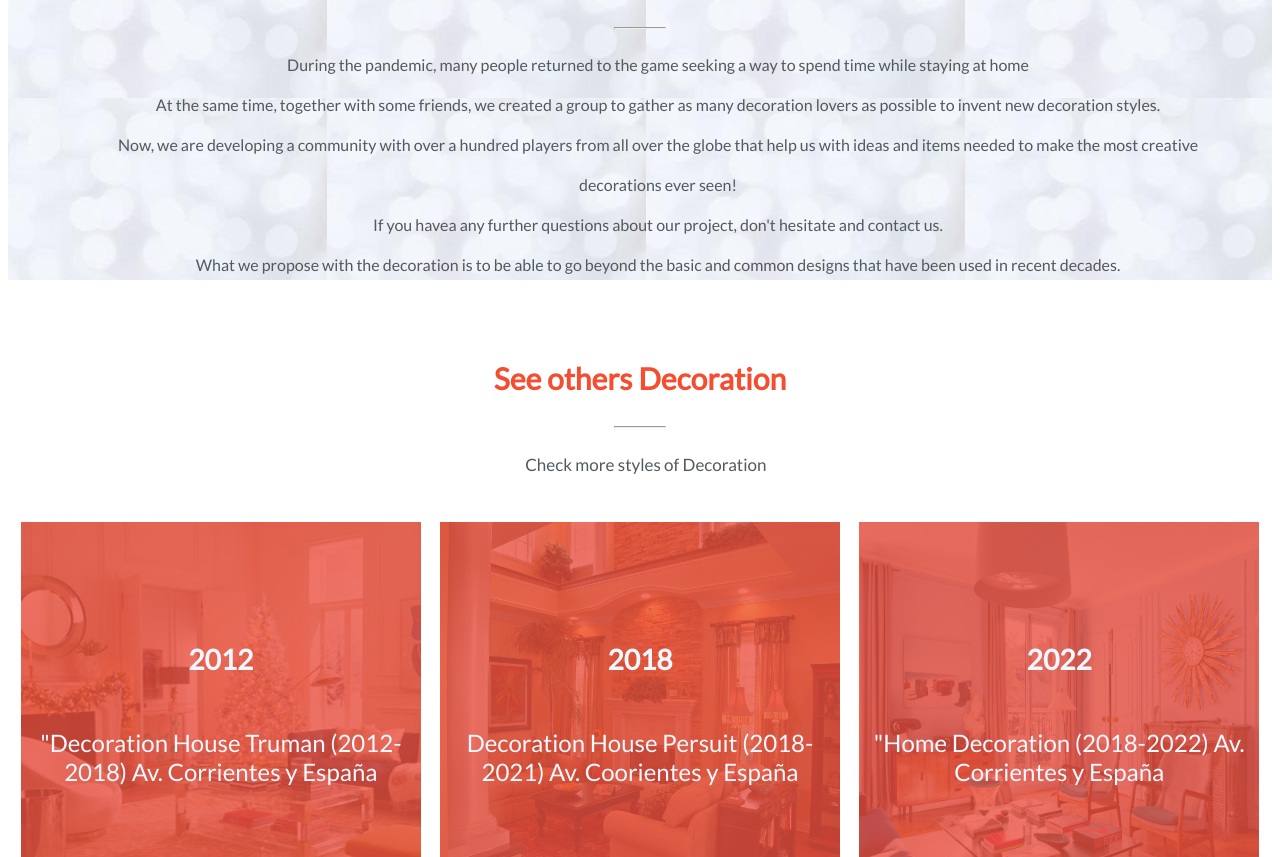
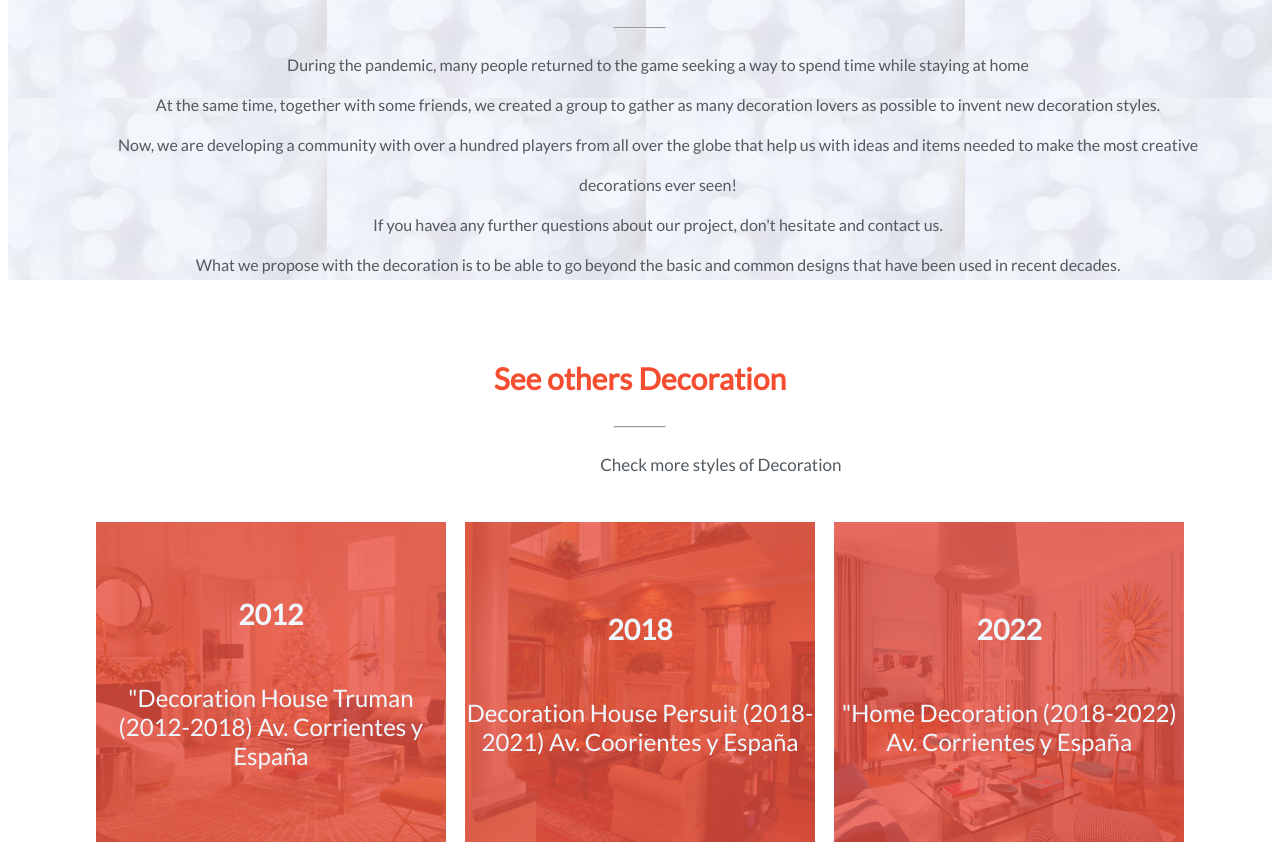
Before and after one commit to luccamicale/firstcapstone.github.io, a plain HTML site: page about.html in a window 1280 px wide. Shown: the part 443-1300 px from the top of the page. Drawn offline with Linux system fonts and the light colour scheme.

Commit message:
I added more changes

```diff
--- a/about.css
+++ b/about.css
@@ -251,7 +251,7 @@ body {
   background-color: rgba(236, 82, 66, 0.8);
   color: var(--color-white);
   inset: 0 0;
-  width: 98%;
+  width: 86%;
   transform: scaleY(1);
   font-size: 1.5rem;
   display: flex;
@@ -265,8 +265,8 @@ body {
 }
 
 .image-events {
-  width: 400px;
-  height: 380px;
+  width: 350px;
+  height: 320px;
 }
 
 #footer {
```
